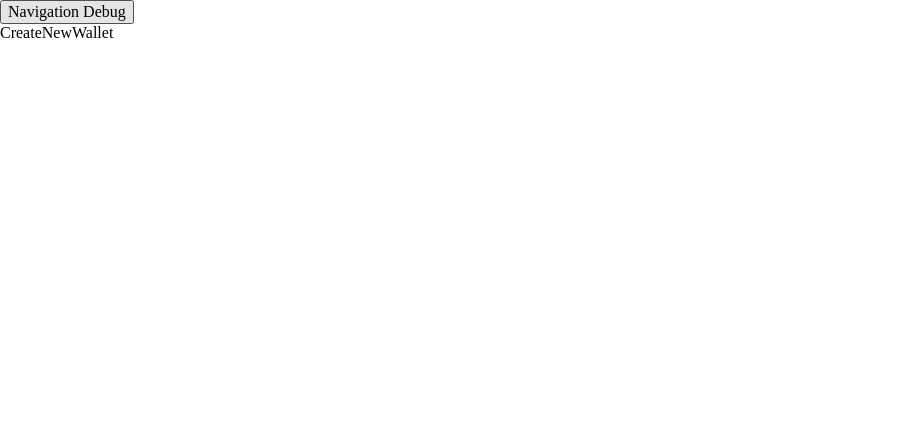
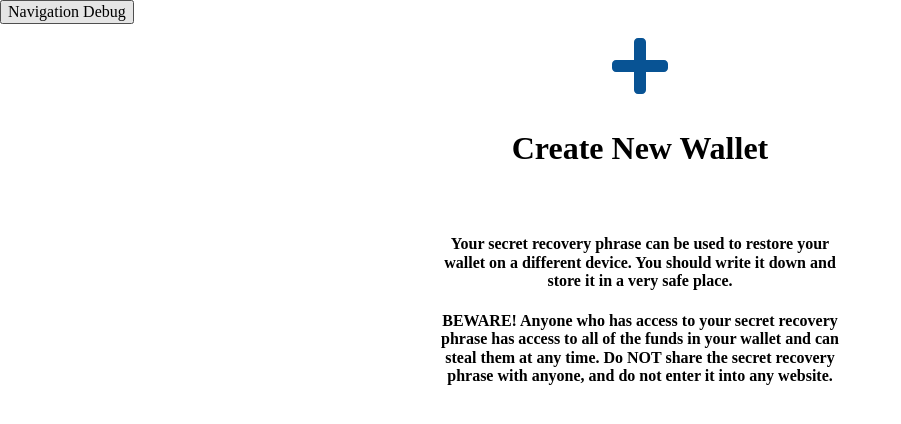
Before and after one commit to jaa2/ethereum-web-wallet, a React (Create React App) app: page /CreateNewWallet in a window 1280 px wide. Shown: the top 424 px of the page, without its empty margins (0-901 px from the left). Built offline with nearby package versions, Linux system fonts and the light colour scheme.

Commit message:
base of create new wallet page

```diff
--- /dev/null
+++ b/src/wallet_setup/CreateNewWallet.scss
@@ -0,0 +1,39 @@
+@import '../common/colors';
+
+#create-new-wallet {
+  width: 33vw;
+  min-width: 400px;
+
+  margin: auto;
+  padding: 10px;
+
+  display: flex;
+  flex-direction: column;
+  justify-content: space-evenly;
+  align-items: center;
+
+  text-align: center;
+
+  h1 {
+    padding: 10px;
+  }
+
+  .fa-icon {
+    color: $icon-color;
+  }
+
+  .link {
+    color: $text-color;
+    text-decoration: none;
+  }
+
+  .hoverable:hover {
+    background-color: $hover-button-color;
+    cursor: pointer;
+  }
+
+  .border-red {
+    border-style:solid;
+    border-color:#FF0000;
+  }
+}
--- a/src/wallet_setup/CreateNewWallet.tsx
+++ b/src/wallet_setup/CreateNewWallet.tsx
@@ -1,7 +1,22 @@
+import { Link } from "react-router-dom";
+
+import { FontAwesomeIcon } from '@fortawesome/react-fontawesome';
+import { faPlus } from '@fortawesome/free-solid-svg-icons';
+
+import './CreateNewWallet.scss';
+
 function CreateNewWallet() {
   return (
-    <div>
-      CreateNewWallet
+    <div id="create-new-wallet">
+      <FontAwesomeIcon className="fa-icon" icon={faPlus} size="4x" />
+      <h1>Create New Wallet</h1>
+      <p className="border_red">
+        <h4>Your <b>secret recovery phrase</b> can be used to restore your wallet on a different device.
+            You should write it down and store it in a very safe place. </h4>
+        <h4>BEWARE! Anyone who has access to your secret recovery phrase has <b>access to
+            all of the funds in your wallet</b> and can steal them at any time.
+            Do NOT share the secret recovery phrase with anyone, and do not enter it into any website.</h4>
+      </p>
     </div>
   );
 }
```
